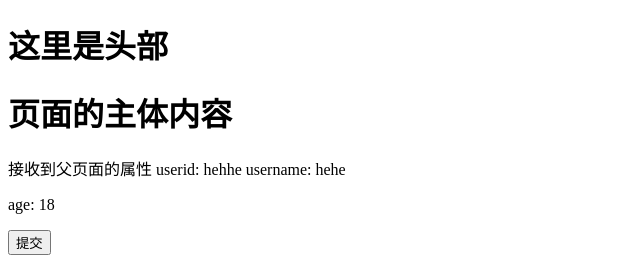
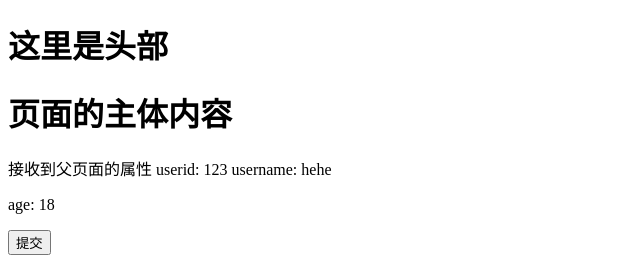
Before and after one commit to LucianoKlein/reactDemo, a React app in the folder react2/: page / in a window 1280 px wide. Shown: the top 257 px of the page, without its empty margins (0-640 px from the left). Built offline with nearby package versions, Linux system fonts and the light colour scheme.

Commit message:
怎么样通过PropTypes.number.isRequired来指定是否需要

```diff
--- a/react2/src/components/indexBody.jsx
+++ b/react2/src/components/indexBody.jsx
@@ -34,6 +34,6 @@ export default class BodyIndex extends React.Component {
 }
 
 BodyIndex.propTypes = {
-    userid: PropTypes.number,
+    userid: PropTypes.number.isRequired,
     username: PropTypes.string
 };
--- a/react2/src/js/app.jsx
+++ b/react2/src/js/app.jsx
@@ -19,7 +19,7 @@ class Index extends React.Component {
         return (
             <div>
                 <ComponentHeader/>
-                <IndexBody userid={"hehhe"} username={"hehe"}/>
+                <IndexBody userid={123} username={"hehe"}/>
                 <Footer/>
             </div>
         )
```
